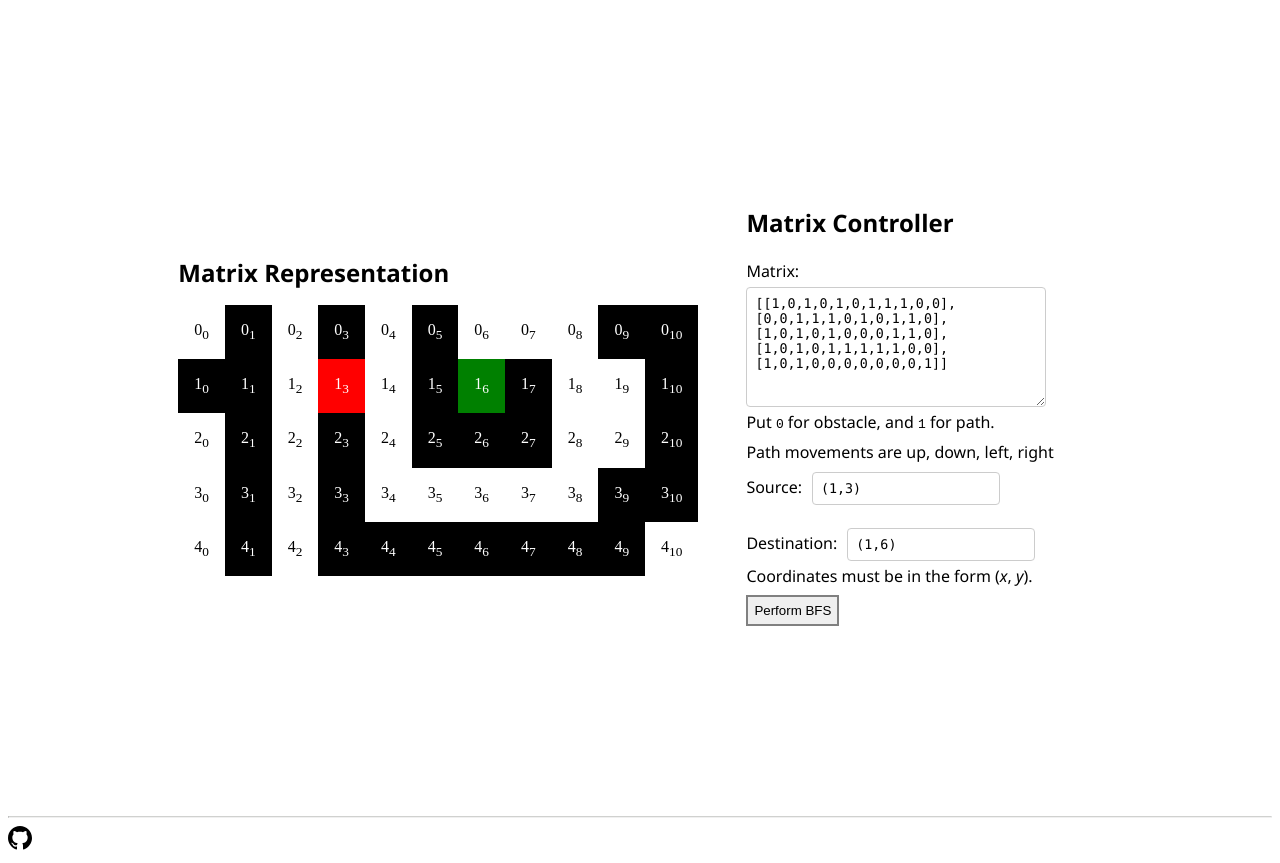
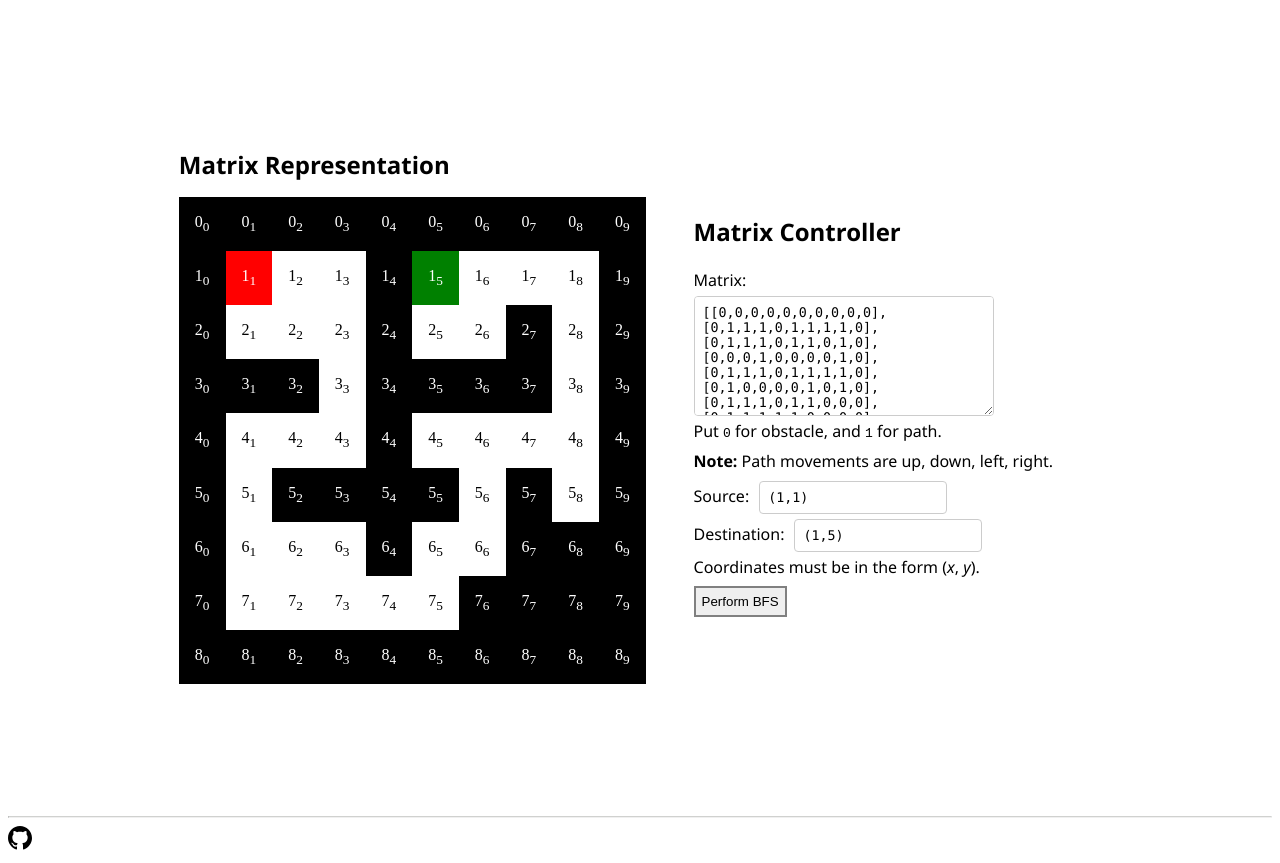
Before and after one commit to FilterAsync/path-finding-visualizer, a React (Create React App) app: page / in a window 1280 px wide. Built offline with nearby package versions, Linux system fonts and the light colour scheme; the HTML template or start-up script is replaced by a standard one.

Commit message:
Major improvement

```diff
--- a/src/App.js
+++ b/src/App.js
@@ -1,24 +1,23 @@
 import { useState } from 'react';
-import { removeAllSpaces, strToCoord, isValidMatrixStr } from './util';
+import {
+	removeAllSpaces,
+	strToCoord,
+	isValidMatrixStr,
+	getRandomEntry,
+	matrixToStr,
+	arrToCoordStr,
+} from './util';
 import BFS from './bfs';
 import Matrix from './components/Matrix';
+import InputField from './components/InputField';
+import matrices from './matrices.json';
 
-const defaultValues = {
-	matrix: [
-		[1, 0, 1, 0, 1, 0, 1, 1, 1, 0, 0],
-		[0, 0, 1, 1, 1, 0, 1, 0, 1, 1, 0],
-		[1, 0, 1, 0, 1, 0, 0, 0, 1, 1, 0],
-		[1, 0, 1, 0, 1, 1, 1, 1, 1, 0, 0],
-		[1, 0, 1, 0, 0, 0, 0, 0, 0, 0, 1],
-	],
-	source: [1, 3],
-	dest: [1, 6],
-};
+const randomMatrix = getRandomEntry(matrices);
 
 function App() {
-	const [matrix, setMatrix] = useState(defaultValues.matrix);
-	const [source, setSource] = useState(defaultValues.source);
-	const [dest, setDest] = useState(defaultValues.dest);
+	const [matrix, setMatrix] = useState(randomMatrix.matrix);
+	const [source, setSource] = useState(randomMatrix.source);
+	const [dest, setDest] = useState(randomMatrix.dest);
 
 	const [error, setError] = useState('');
 
@@ -63,7 +62,7 @@ function App() {
 		const str = removeAllSpaces(event.target.value);
 		const coord = strToCoord(str);
 		if (!coord) {
-			setError('Invalid coordinates');
+			setError('Invalid coordinates.');
 			return;
 		}
 		setError('');
@@ -74,7 +73,7 @@ function App() {
 		const str = removeAllSpaces(event.target.value);
 		const coord = strToCoord(str);
 		if (!coord) {
-			setError('Invalid coordinates');
+			setError('Invalid coordinates.');
 			return;
 		}
 		setError('');
@@ -91,32 +90,40 @@ function App() {
 				<div>
 					<h2>Matrix Controller</h2>
 					<form onSubmit={onSubmit}>
-						<div>
-							<label htmlFor="matrix">Matrix:</label>
-							<br />
-							<textarea
-								name="matrix"
-								defaultValue={`[[1,0,1,0,1,0,1,1,1,0,0],[0,0,1,1,1,0,1,0,1,1,0],[1,0,1,0,1,0,0,0,1,1,0],[1,0,1,0,1,1,1,1,1,0,0],[1,0,1,0,0,0,0,0,0,0,1]]`}
-								onChange={onMatrixChanged}
-							/>
+						<InputField
+							name="matrix"
+							label="Matrix:"
+							textarea={true}
+							defaultValue={matrixToStr(matrix)}
+							onChange={onMatrixChanged}
+						>
 							<p>
 								Put <code>0</code> for obstacle, and <code>1</code> for path.
 							</p>
-							<p>Path movements are up, down, left, right</p>
-						</div>
-						<div>
-							<label htmlFor="source">Source:</label>
-							<input type="text" name="source" defaultValue="(1,3)" onChange={onSourceChanged} />
-						</div>
-						<br />
+							<p>
+								<b>Note:</b> Path movements are up, down, left, right.
+							</p>
+						</InputField>
+						<InputField
+							name="source"
+							label="Source:"
+							type="text"
+							defaultValue={arrToCoordStr(source)}
+							onChange={onSourceChanged}
+						/>
 						<div>
 							<label htmlFor="destination">Destination:</label>
-							<input type="text" name="destination" defaultValue="(1,6)" onChange={onDestChanged} />
+							<input
+								type="text"
+								name="destination"
+								defaultValue={arrToCoordStr(dest)}
+								onChange={onDestChanged}
+							/>
 						</div>
 						<p>
 							Coordinates must be in the form (<i>x</i>, <i>y</i>).
 						</p>
-						<p hidden={!error} className="errorMessage">
+						<p hidden={!error} className="error-message">
 							{error}
 						</p>
 						<div className="button-list-row">
@@ -133,6 +140,7 @@ function App() {
 					href="https://github.com/FilterAsync/react-shortest-path"
 					target="_blank"
 					rel="noopener noreferrer"
+					title="Github repository"
 				>
 					<svg
 						aria-label="Github"
```
